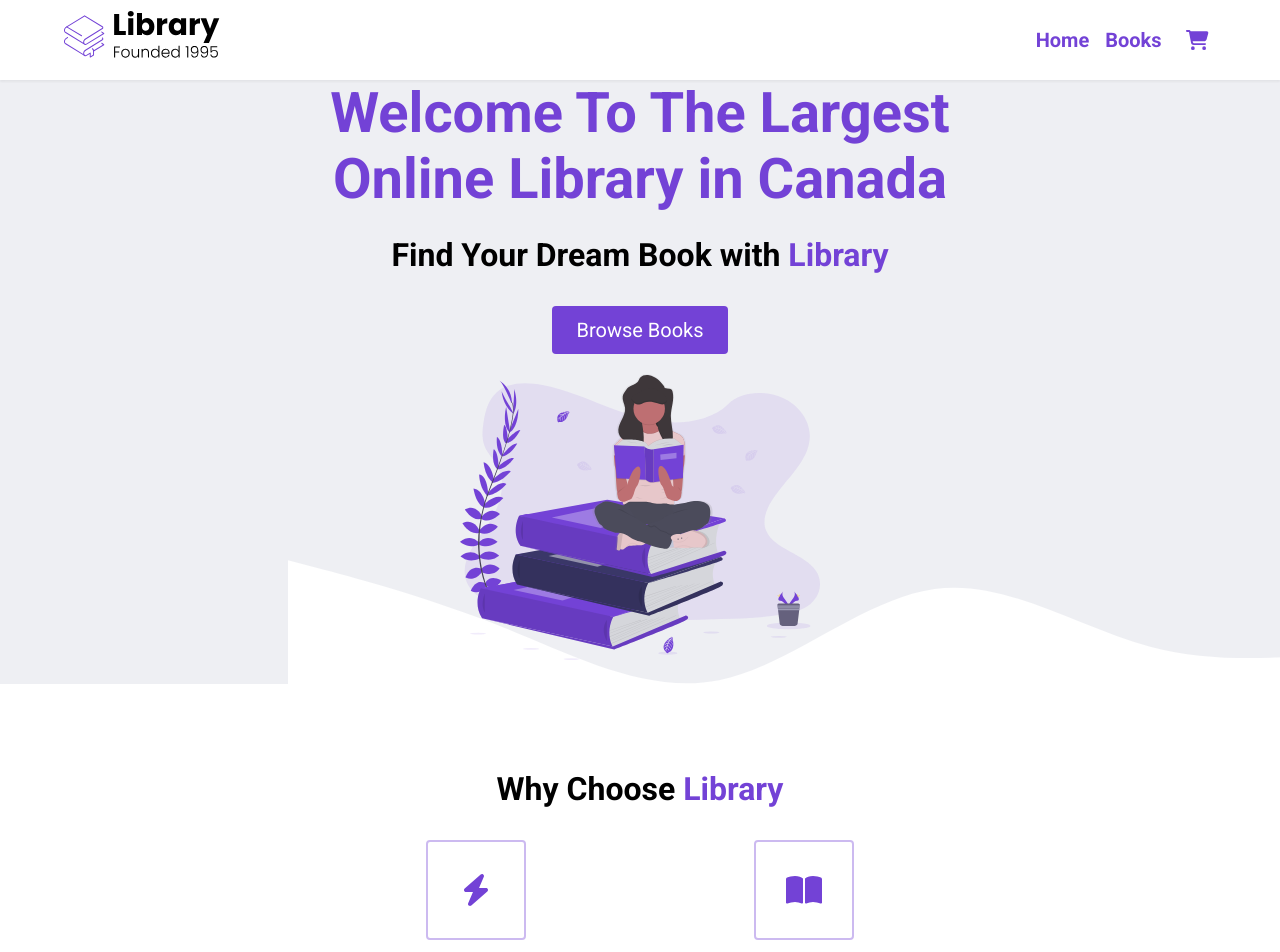
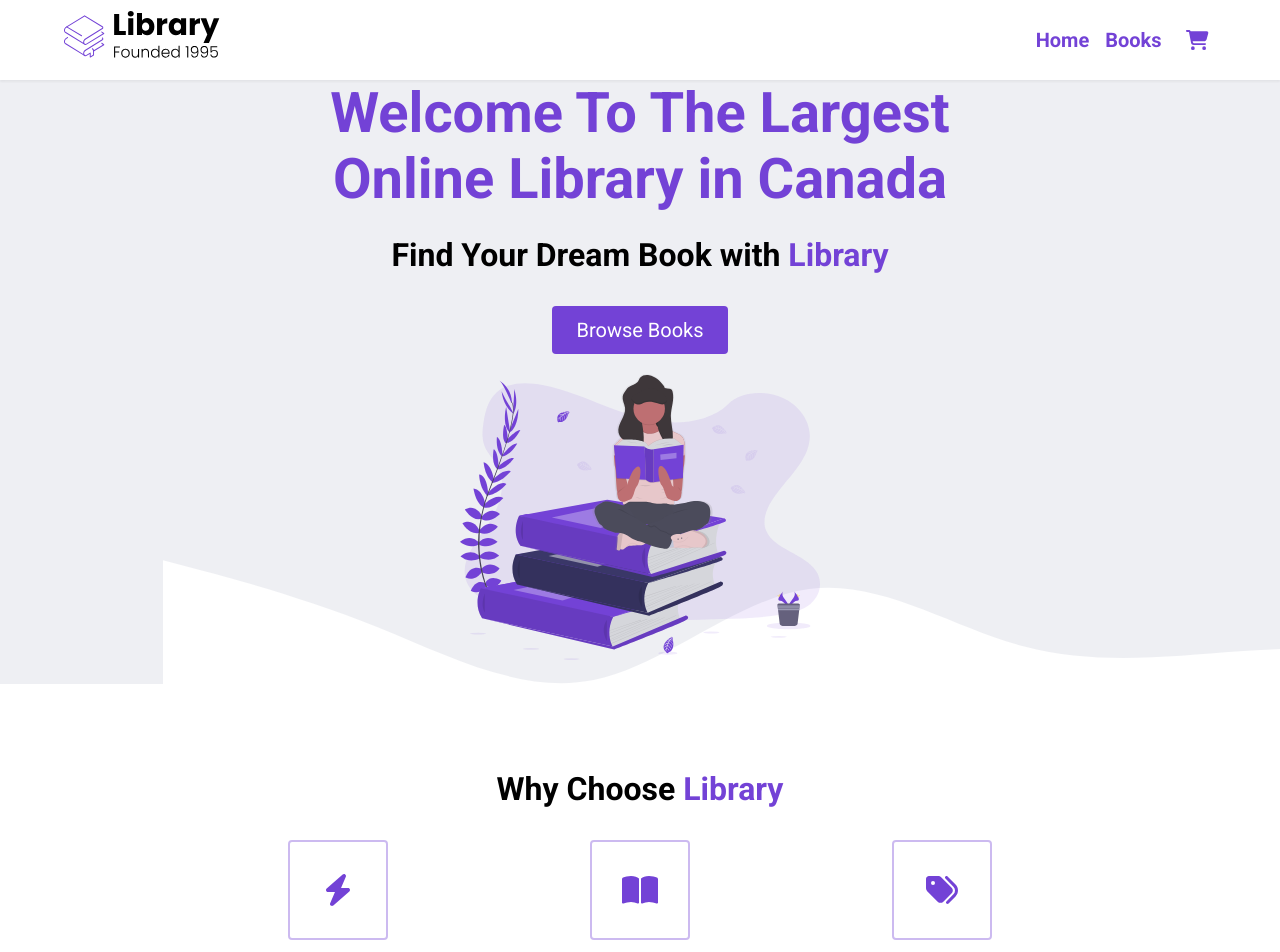
Before and after one commit to Achraf333-m/react-app, a React (Create React App) app: page / in a window 1280 px wide. Shown: the top 952 px of the page. Built offline with nearby package versions, Linux system fonts and the light colour scheme.

Commit message:
Update Highlights.jsx

```diff
--- a/src/components/Highlights.jsx
+++ b/src/components/Highlights.jsx
@@ -19,6 +19,11 @@ function Highlights() {
               subtitle="10 000+ Books"
               para="Library has books in all your favorite genres"
             />
+            <Highlight
+              icon="tags"
+              subtitle="Affordable"
+              para="Get boks for as little as $10!!"
+            />
           </ul>
         </div>
       </div>
```
